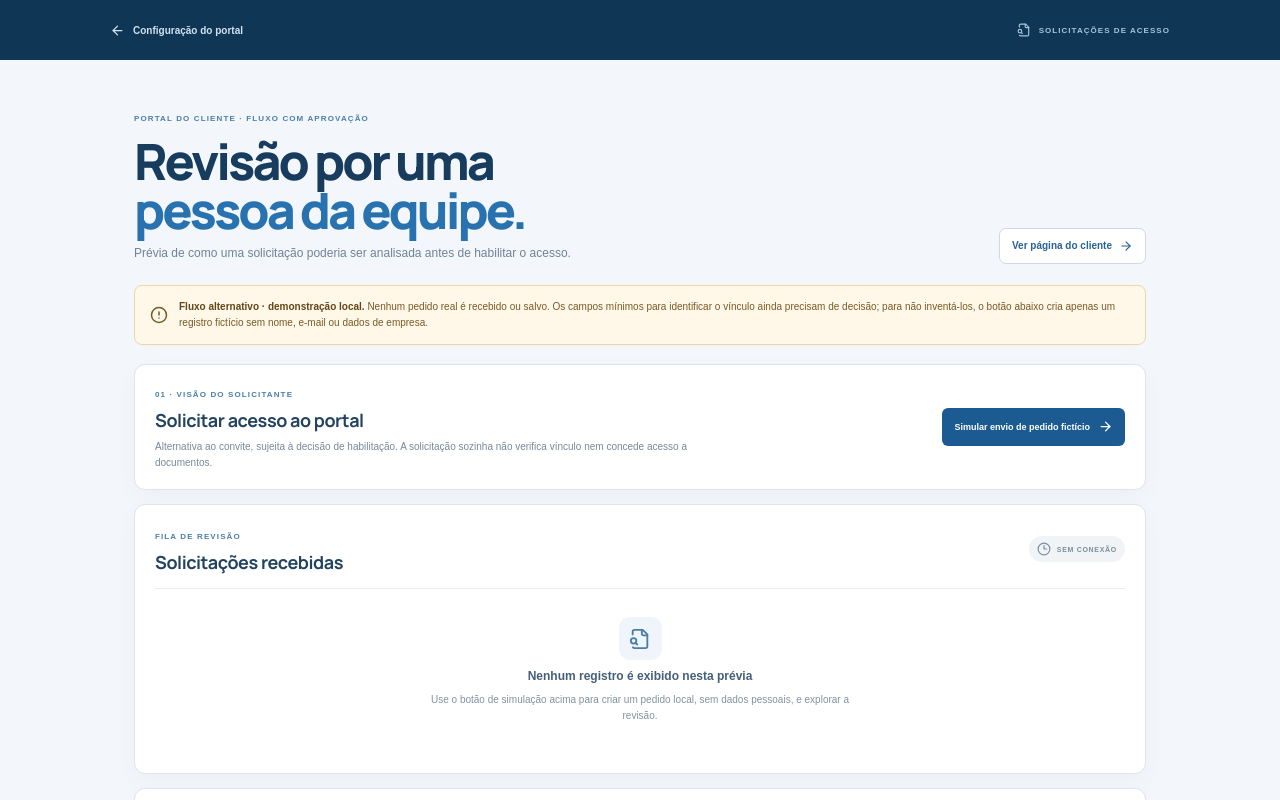
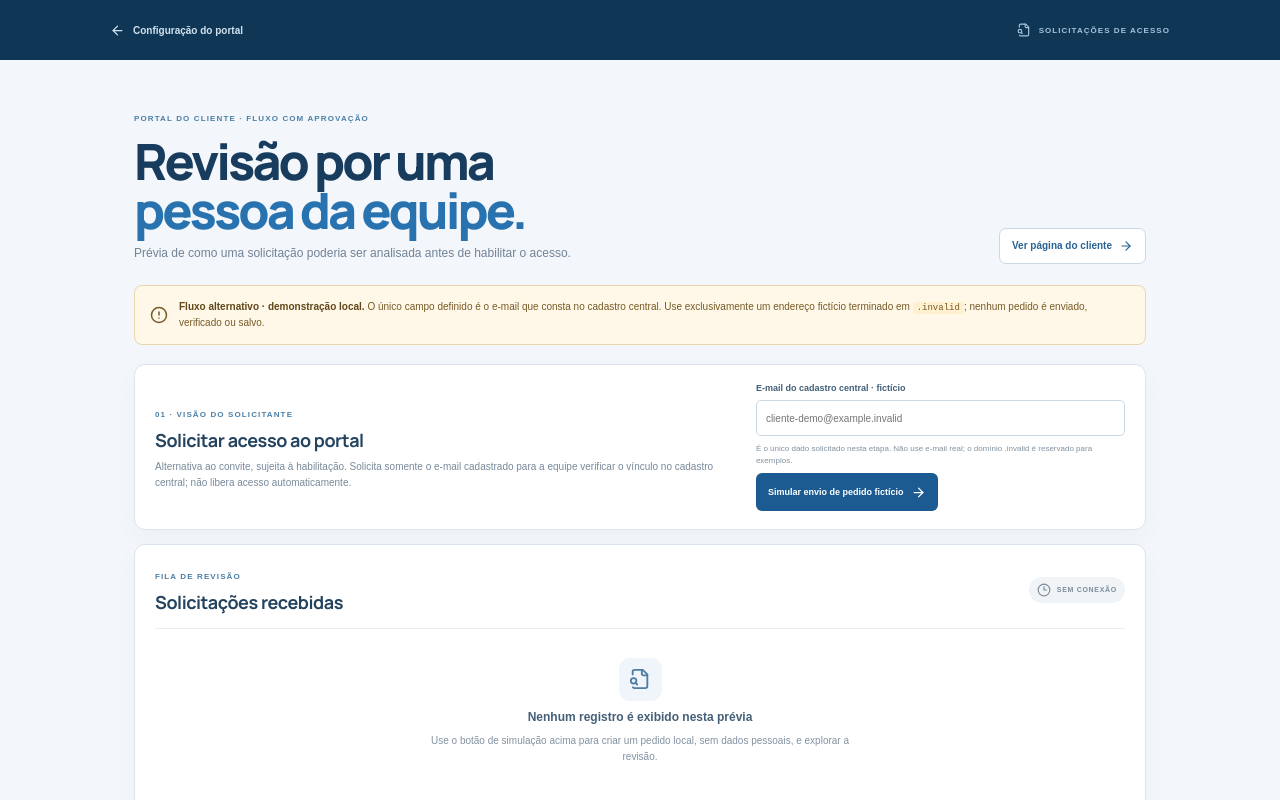
Before and after one commit to berger33/gruposegsystemseguranca, a Next.js app: page /admin/portal/solicitacoes in a window 1280 px wide. Shown: the top 800 px of the page. Built offline with nearby package versions, Linux system fonts and the light colour scheme.

Commit message:
feat: define minimal access request email field
Co-authored-by: arena-agent <297053741+arena-agent@users.noreply.github.com>

```diff
--- a/src/app/admin/portal/solicitacoes/page.tsx
+++ b/src/app/admin/portal/solicitacoes/page.tsx
@@ -1,6 +1,6 @@
 "use client";
 
-import { useState } from "react";
+import { useState, type FormEvent } from "react";
 import Link from "next/link";
 import { ArrowLeft, ArrowRight, CircleAlert, CircleCheck, Clock3, FileSearch, ShieldCheck } from "lucide-react";
 import styles from "./AccessRequests.module.css";
@@ -29,8 +29,10 @@ export default function AccessRequestsPreviewPage() {
   const [scope, setScope] = useState<ClientScope[]>([]);
   const [validationMessage, setValidationMessage] = useState("");
   const [requestCreated, setRequestCreated] = useState(false);
+  const [requestEmail, setRequestEmail] = useState("");
 
-  function createDemoRequest() {
+  function createDemoRequest(event: FormEvent<HTMLFormElement>) {
+    event.preventDefault();
     setRequestCreated(true);
     setStatus("pending");
     setApprover("marcelo");
@@ -41,6 +43,7 @@ export default function AccessRequestsPreviewPage() {
 
   function resetDemoRequest() {
     setRequestCreated(false);
+    setRequestEmail("");
     setStatus("pending");
     setCentralRecordChecked(false);
     setScope([]);
@@ -79,14 +82,19 @@ export default function AccessRequestsPreviewPage() {
           <Link className={styles.clientLink} href="/cliente">Ver página do cliente <ArrowRight size={14} /></Link>
         </div>
 
-        <div className={styles.notice} role="note"><CircleAlert size={18} /><p><strong>Fluxo alternativo · demonstração local.</strong> Nenhum pedido real é recebido ou salvo. Os campos mínimos para identificar o vínculo ainda precisam de decisão; para não inventá-los, o botão abaixo cria apenas um registro fictício sem nome, e-mail ou dados de empresa.</p></div>
+        <div className={styles.notice} role="note"><CircleAlert size={18} /><p><strong>Fluxo alternativo · demonstração local.</strong> O único campo definido é o e-mail que consta no cadastro central. Use exclusivamente um endereço fictício terminado em <code>.invalid</code>; nenhum pedido é enviado, verificado ou salvo.</p></div>
 
         <section className={styles.requesterSection} aria-labelledby="requester-title">
-          <div><span className={styles.sectionLabel}>01 · VISÃO DO SOLICITANTE</span><h2 id="requester-title">Solicitar acesso ao portal</h2><p>Alternativa ao convite, sujeita à decisão de habilitação. A solicitação sozinha não verifica vínculo nem concede acesso a documentos.</p></div>
+          <div><span className={styles.sectionLabel}>01 · VISÃO DO SOLICITANTE</span><h2 id="requester-title">Solicitar acesso ao portal</h2><p>Alternativa ao convite, sujeita à habilitação. Solicita somente o e-mail cadastrado para a equipe verificar o vínculo no cadastro central; não libera acesso automaticamente.</p></div>
           {!requestCreated ? (
-            <button className={styles.createRequest} type="button" onClick={createDemoRequest}>Simular envio de pedido fictício <ArrowRight size={15} /></button>
+            <form className={styles.requestForm} onSubmit={createDemoRequest}>
+              <label htmlFor="access-request-email">E-mail do cadastro central · fictício</label>
+              <input id="access-request-email" type="email" required maxLength={254} pattern="[^@\s]+@[^@\s]+\.invalid" title="Use somente um endereço fictício terminado em .invalid" placeholder="cliente-demo@example.invalid" value={requestEmail} onChange={event => setRequestEmail(event.target.value)} />
+              <small>É o único dado solicitado nesta etapa. Não use e-mail real; o domínio .invalid é reservado para exemplos.</small>
+              <button className={styles.createRequest} type="submit">Simular envio de pedido fictício <ArrowRight size={15} /></button>
+            </form>
           ) : (
-            <div className={styles.createdNotice} role="status"><CircleCheck size={16} /><span>Pedido DEMO-001 enviado somente à fila simulada desta página. Nenhum dado de contato foi incluído.</span><button type="button" onClick={resetDemoRequest}>Reiniciar simulação</button></div>
+            <div className={styles.createdNotice} role="status"><CircleCheck size={16} /><span>Pedido DEMO-001 enviado somente à fila simulada. E-mail de teste: {requestEmail}. Nenhum servidor consultado.</span><button type="button" onClick={resetDemoRequest}>Reiniciar simulação</button></div>
           )}
         </section>
 
@@ -103,7 +111,7 @@ export default function AccessRequestsPreviewPage() {
             </div>
           ) : (
             <article className={styles.demoRequest}>
-              <div><strong>Pedido DEMO-001 · solicitante fictício</strong><span>Sem nome, e-mail, empresa ou referência real</span></div>
+              <div><strong>Pedido DEMO-001 · solicitante fictício</strong><span>E-mail de teste: {requestEmail} · sem outros dados pessoais ou de empresa</span></div>
               <span className={styles.demoRequestStatus}>{statusOptions.find(item => item.id === status)?.label}</span>
               <p>Pedido de acesso ao portal. Vínculo ainda não verificado nesta simulação.</p>
             </article>
--- a/src/app/cliente/conta/page.tsx
+++ b/src/app/cliente/conta/page.tsx
@@ -45,7 +45,7 @@ export default function ClientSecurityHubPage() {
         <section className={styles.alternateMode}>
           <span className={styles.cardLabel}>MODO ALTERNATIVO · NÃO É O PADRÃO</span>
           <h2>Solicitação de acesso com aprovação</h2>
-          <p>Explore um pedido fictício e sua revisão na mesma demonstração local. Os campos de identificação ainda não foram definidos; por isso, não solicitamos dados pessoais.</p>
+          <p>Explore um pedido fictício e sua revisão na mesma demonstração local. O único campo é um e-mail de teste terminado em .invalid; não use um endereço real.</p>
           <Link href="/admin/portal/solicitacoes">Abrir prévia integrada do pedido e da revisão <ArrowRight size={14} /></Link>
         </section>
         <footer className={styles.footer}><span>Nenhuma sessão ou conta real está ativa nesta prévia.</span><Link href="/cliente/painel">Voltar à visão geral</Link></footer>
```
Also changed, not shown: src/app/admin/portal/solicitacoes/AccessRequests.module.css, 1 other file (tests, documents, lock files or other folders).
